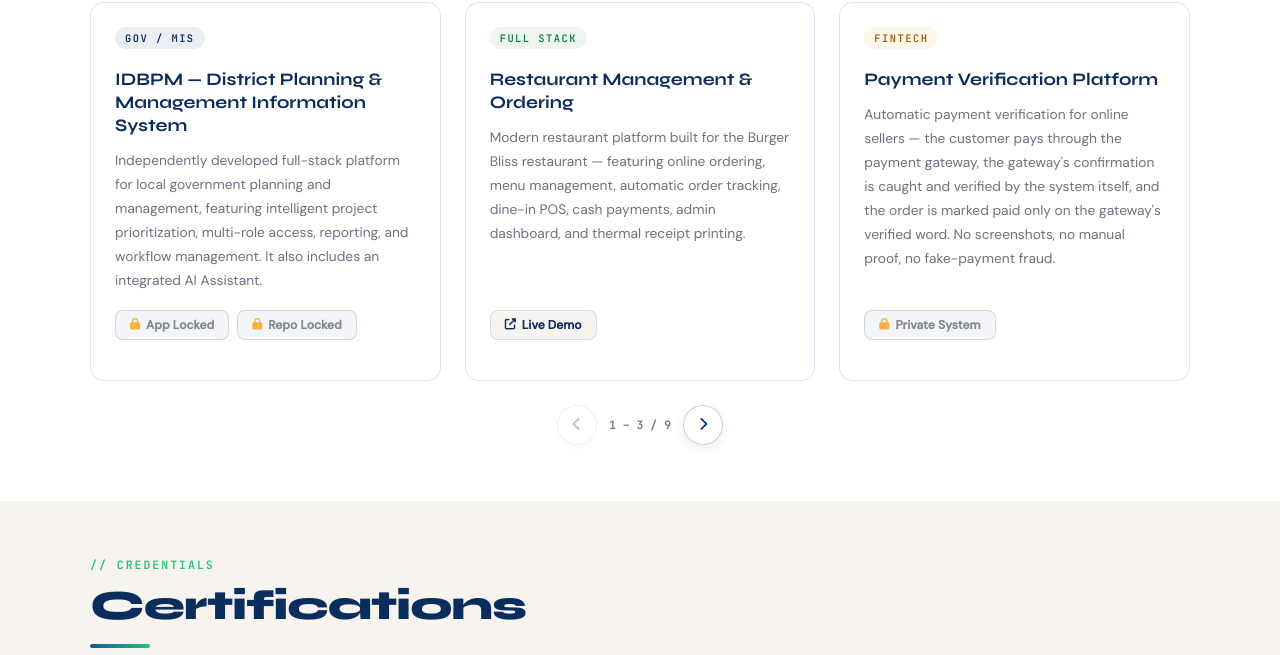
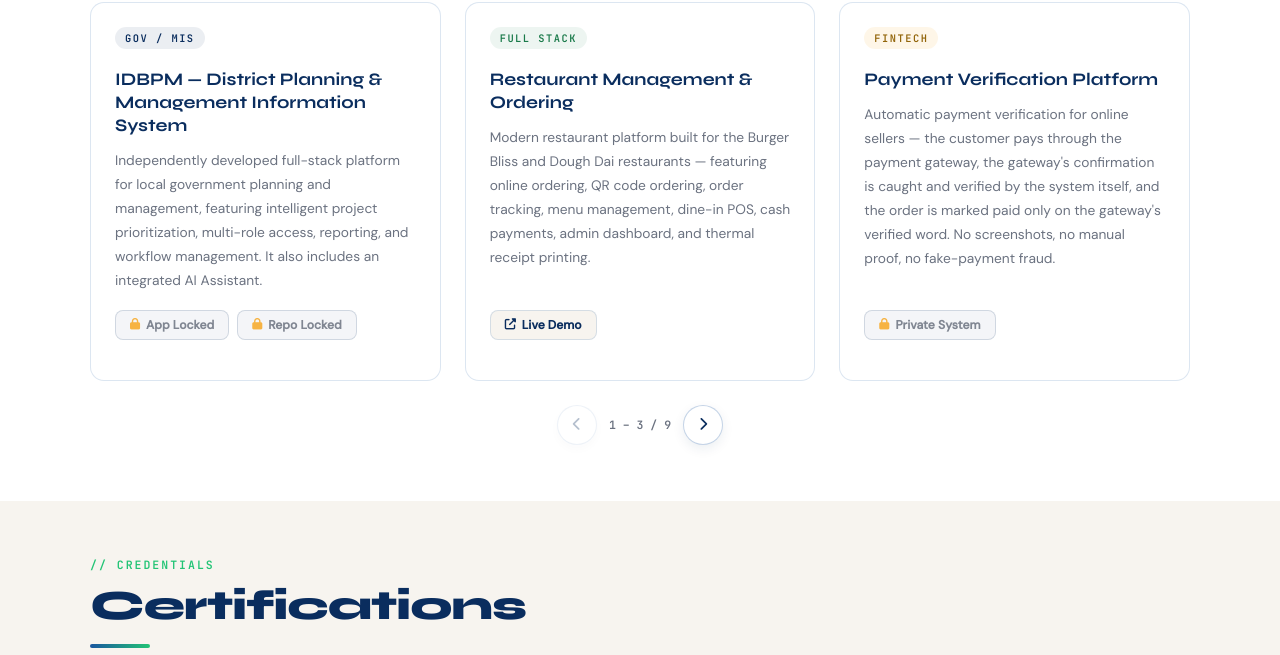
Before and after one commit to harisyar-ai/harisyar-ai, a plain HTML site: page index.html in a window 1280 px wide. Shown: the part 2480-3135 px from the top of the page. Drawn offline with Linux system fonts and the light colour scheme.

Commit message:
Restaurant project: name Burger Bliss and Dough Dai, add QR code ordering and order tracking

```diff
--- a/index.html
+++ b/index.html
@@ -1622,7 +1622,7 @@
         <div class="project-body">
           <div class="project-title">Restaurant Management &amp; Ordering</div>
           <p class="project-desc">
-            Modern restaurant platform built for the Burger Bliss restaurant — featuring online ordering, menu management, automatic order tracking, dine-in POS, cash payments, admin dashboard, and thermal receipt printing.
+            Modern restaurant platform built for the Burger Bliss and Dough Dai restaurants — featuring online ordering, QR code ordering, order tracking, menu management, dine-in POS, cash payments, admin dashboard, and thermal receipt printing.
           </p>
           <div class="project-links">
             <a href="https://burgerbliss.pk/" target="_blank" rel="noopener noreferrer" class="proj-link"><i class="fas fa-external-link-alt"></i> Live Demo</a>
```
Also changed, not shown: 1 other file.
